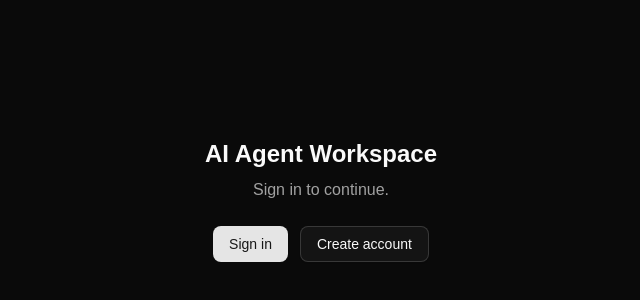
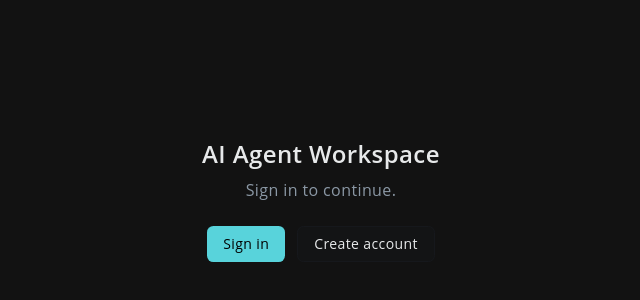
Before and after one commit to yudaprama/nikeweb, a React (Vite) app: page /settings/account in a window 1280 px wide. Shown: the part 200-500 px from the top of the page, without its empty margins (319-959 px from the left). Built offline with nearby package versions, Linux system fonts and the light colour scheme; no server answers.

Commit message:
feat: apply Celestial theme from tweakcn

```diff
--- a/src/index.css
+++ b/src/index.css
@@ -7,7 +7,7 @@
 
 @theme inline {
     --font-heading: var(--font-sans);
-    --font-sans: 'Geist Variable', sans-serif;
+    --font-sans: Open Sans, sans-serif;
     --color-sidebar-ring: var(--sidebar-ring);
     --color-sidebar-border: var(--sidebar-border);
     --color-sidebar-accent-foreground: var(--sidebar-accent-foreground);
@@ -46,75 +46,143 @@
     --radius-2xl: calc(var(--radius) * 1.8);
     --radius-3xl: calc(var(--radius) * 2.2);
     --radius-4xl: calc(var(--radius) * 2.6);
+    --font-mono: Menlo, monospace;
+    --font-serif: Georgia, serif;
+    --radius: 0.5rem;
+    --tracking-tighter: calc(var(--tracking-normal) - 0.05em);
+    --tracking-tight: calc(var(--tracking-normal) - 0.025em);
+    --tracking-wide: calc(var(--tracking-normal) + 0.025em);
+    --tracking-wider: calc(var(--tracking-normal) + 0.05em);
+    --tracking-widest: calc(var(--tracking-normal) + 0.1em);
+    --tracking-normal: var(--tracking-normal);
+    --shadow-2xl: var(--shadow-2xl);
+    --shadow-xl: var(--shadow-xl);
+    --shadow-lg: var(--shadow-lg);
+    --shadow-md: var(--shadow-md);
+    --shadow: var(--shadow);
+    --shadow-sm: var(--shadow-sm);
+    --shadow-xs: var(--shadow-xs);
+    --shadow-2xs: var(--shadow-2xs);
+    --spacing: var(--spacing);
+    --letter-spacing: var(--letter-spacing);
+    --shadow-offset-y: var(--shadow-offset-y);
+    --shadow-offset-x: var(--shadow-offset-x);
+    --shadow-spread: var(--shadow-spread);
+    --shadow-blur: var(--shadow-blur);
+    --shadow-opacity: var(--shadow-opacity);
+    --color-shadow-color: var(--shadow-color);
+    --color-destructive-foreground: var(--destructive-foreground);
 }
 
 :root {
-    --background: oklch(1 0 0);
-    --foreground: oklch(0.145 0 0);
-    --card: oklch(1 0 0);
-    --card-foreground: oklch(0.145 0 0);
-    --popover: oklch(1 0 0);
-    --popover-foreground: oklch(0.145 0 0);
-    --primary: oklch(0.205 0 0);
-    --primary-foreground: oklch(0.985 0 0);
-    --secondary: oklch(0.97 0 0);
-    --secondary-foreground: oklch(0.205 0 0);
-    --muted: oklch(0.97 0 0);
-    --muted-foreground: oklch(0.556 0 0);
-    --accent: oklch(0.97 0 0);
-    --accent-foreground: oklch(0.205 0 0);
-    --destructive: oklch(0.577 0.245 27.325);
-    --border: oklch(0.922 0 0);
-    --input: oklch(0.922 0 0);
-    --ring: oklch(0.708 0 0);
-    --chart-1: oklch(0.87 0 0);
-    --chart-2: oklch(0.556 0 0);
-    --chart-3: oklch(0.439 0 0);
-    --chart-4: oklch(0.371 0 0);
-    --chart-5: oklch(0.269 0 0);
-    --radius: 0.625rem;
-    --sidebar: oklch(0.985 0 0);
-    --sidebar-foreground: oklch(0.145 0 0);
-    --sidebar-primary: oklch(0.205 0 0);
-    --sidebar-primary-foreground: oklch(0.985 0 0);
-    --sidebar-accent: oklch(0.97 0 0);
-    --sidebar-accent-foreground: oklch(0.205 0 0);
-    --sidebar-border: oklch(0.922 0 0);
-    --sidebar-ring: oklch(0.708 0 0);
+    --background: oklch(1.0000 0 0);
+    --foreground: oklch(0 0 0);
+    --card: oklch(0.9784 0.0011 197.1387);
+    --card-foreground: oklch(0.2435 0 0);
+    --popover: oklch(1.0000 0 0);
+    --popover-foreground: oklch(0.3171 0 0);
+    --primary: oklch(0.8012 0.1089 201.1736);
+    --primary-foreground: oklch(0 0 0);
+    --secondary: oklch(0.2435 0 0);
+    --secondary-foreground: oklch(1.0000 0 0);
+    --muted: oklch(0.9683 0.0069 247.8956);
+    --muted-foreground: oklch(0.3171 0 0);
+    --accent: oklch(0.9392 0.0166 250.8453);
+    --accent-foreground: oklch(0.3171 0 0);
+    --destructive: oklch(0.6188 0.2376 25.7658);
+    --border: oklch(0.9317 0.0118 231.6594);
+    --input: oklch(0.9809 0.0025 228.7836);
+    --ring: oklch(0.8012 0.1089 201.1736);
+    --chart-1: oklch(0.8012 0.1089 201.1736);
+    --chart-2: oklch(0.6907 0.1554 160.3454);
+    --chart-3: oklch(0.8214 0.1600 82.5337);
+    --chart-4: oklch(0.7064 0.1822 151.7125);
+    --chart-5: oklch(0.5919 0.2186 10.5826);
+    --radius: 0.5rem;
+    --sidebar: oklch(0.9784 0.0011 197.1387);
+    --sidebar-foreground: oklch(0 0 0);
+    --sidebar-primary: oklch(0.8012 0.1089 201.1736);
+    --sidebar-primary-foreground: oklch(0 0 0);
+    --sidebar-accent: oklch(0.9057 0.0680 201.7766);
+    --sidebar-accent-foreground: oklch(0.3171 0 0);
+    --sidebar-border: oklch(0.9271 0.0101 238.5177);
+    --sidebar-ring: oklch(0.8012 0.1089 201.1736);
+    --destructive-foreground: oklch(1.0000 0 0);
+    --font-sans: Open Sans, sans-serif;
+    --font-serif: Georgia, serif;
+    --font-mono: Menlo, monospace;
+    --shadow-color: rgba(29,161,242, 0.15);
+    --shadow-opacity: 0;
+    --shadow-blur: 0px;
+    --shadow-spread: 0px;
+    --shadow-offset-x: 0px;
+    --shadow-offset-y: 2px;
+    --letter-spacing: 0.025em;
+    --spacing: 0.25rem;
+    --shadow-2xs: 0px 2px 0px 0px hsl(202.8169 89.1213% 53.1373% / 0.00);
+    --shadow-xs: 0px 2px 0px 0px hsl(202.8169 89.1213% 53.1373% / 0.00);
+    --shadow-sm: 0px 2px 0px 0px hsl(202.8169 89.1213% 53.1373% / 0.00), 0px 1px 2px -1px hsl(202.8169 89.1213% 53.1373% / 0.00);
+    --shadow: 0px 2px 0px 0px hsl(202.8169 89.1213% 53.1373% / 0.00), 0px 1px 2px -1px hsl(202.8169 89.1213% 53.1373% / 0.00);
+    --shadow-md: 0px 2px 0px 0px hsl(202.8169 89.1213% 53.1373% / 0.00), 0px 2px 4px -1px hsl(202.8169 89.1213% 53.1373% / 0.00);
+    --shadow-lg: 0px 2px 0px 0px hsl(202.8169 89.1213% 53.1373% / 0.00), 0px 4px 6px -1px hsl(202.8169 89.1213% 53.1373% / 0.00);
+    --shadow-xl: 0px 2px 0px 0px hsl(202.8169 89.1213% 53.1373% / 0.00), 0px 8px 10px -1px hsl(202.8169 89.1213% 53.1373% / 0.00);
+    --shadow-2xl: 0px 2px 0px 0px hsl(202.8169 89.1213% 53.1373% / 0.00);
+    --tracking-normal: 0.025em;
 }
 
 .dark {
-    --background: oklch(0.145 0 0);
-    --foreground: oklch(0.985 0 0);
-    --card: oklch(0.205 0 0);
-    --card-foreground: oklch(0.985 0 0);
-    --popover: oklch(0.205 0 0);
-    --popover-foreground: oklch(0.985 0 0);
-    --primary: oklch(0.922 0 0);
-    --primary-foreground: oklch(0.205 0 0);
-    --secondary: oklch(0.269 0 0);
-    --secondary-foreground: oklch(0.985 0 0);
-    --muted: oklch(0.269 0 0);
-    --muted-foreground: oklch(0.708 0 0);
-    --accent: oklch(0.269 0 0);
-    --accent-foreground: oklch(0.985 0 0);
-    --destructive: oklch(0.704 0.191 22.216);
-    --border: oklch(1 0 0 / 10%);
-    --input: oklch(1 0 0 / 15%);
-    --ring: oklch(0.556 0 0);
-    --chart-1: oklch(0.87 0 0);
-    --chart-2: oklch(0.556 0 0);
-    --chart-3: oklch(0.439 0 0);
-    --chart-4: oklch(0.371 0 0);
-    --chart-5: oklch(0.269 0 0);
-    --sidebar: oklch(0.205 0 0);
-    --sidebar-foreground: oklch(0.985 0 0);
-    --sidebar-primary: oklch(0.488 0.243 264.376);
-    --sidebar-primary-foreground: oklch(0.985 0 0);
-    --sidebar-accent: oklch(0.269 0 0);
-    --sidebar-accent-foreground: oklch(0.985 0 0);
-    --sidebar-border: oklch(1 0 0 / 10%);
-    --sidebar-ring: oklch(0.556 0 0);
+    --background: oklch(0.1822 0 0);
+    --foreground: oklch(0.9328 0.0025 228.7857);
+    --card: oklch(0.2097 0.0080 274.5332);
+    --card-foreground: oklch(0.9328 0.0025 228.7857);
+    --popover: oklch(0.1822 0 0);
+    --popover-foreground: oklch(0.9328 0.0025 228.7857);
+    --primary: oklch(0.8012 0.1089 201.1736);
+    --primary-foreground: oklch(0 0 0);
+    --secondary: oklch(0.9328 0.0025 228.7857);
+    --secondary-foreground: oklch(0.2435 0 0);
+    --muted: oklch(0.2280 0.0049 219.6859);
+    --muted-foreground: oklch(0.6736 0.0244 248.1893);
+    --accent: oklch(0.3152 0.0427 202.4332);
+    --accent-foreground: oklch(0.9328 0.0025 228.7857);
+    --destructive: oklch(0.6188 0.2376 25.7658);
+    --border: oklch(0.3184 0.0077 240.0771);
+    --input: oklch(0.2086 0.0085 264.3730);
+    --ring: oklch(0.8012 0.1089 201.1736);
+    --chart-1: oklch(0.8012 0.1089 201.1736);
+    --chart-2: oklch(0.6907 0.1554 160.3454);
+    --chart-3: oklch(0.8214 0.1600 82.5337);
+    --chart-4: oklch(0.7064 0.1822 151.7125);
+    --chart-5: oklch(0.5919 0.2186 10.5826);
+    --sidebar: oklch(0.2097 0.0080 274.5332);
+    --sidebar-foreground: oklch(0.9328 0.0025 228.7857);
+    --sidebar-primary: oklch(0.8012 0.1089 201.1736);
+    --sidebar-primary-foreground: oklch(0 0 0);
+    --sidebar-accent: oklch(0.3152 0.0427 202.4332);
+    --sidebar-accent-foreground: oklch(0.9328 0.0025 228.7857);
+    --sidebar-border: oklch(0.3184 0.0077 240.0771);
+    --sidebar-ring: oklch(0.8012 0.1089 201.1736);
+    --destructive-foreground: oklch(1.0000 0 0);
+    --radius: 0.5rem;
+    --font-sans: Open Sans, sans-serif;
+    --font-serif: Georgia, serif;
+    --font-mono: Menlo, monospace;
+    --shadow-color: rgba(0,0,0,0.5);
+    --shadow-opacity: 0;
+    --shadow-blur: 0px;
+    --shadow-spread: 0px;
+    --shadow-offset-x: 0px;
+    --shadow-offset-y: 4px;
+    --letter-spacing: 0.025em;
+    --spacing: 0.25rem;
+    --shadow-2xs: 0px 4px 0px 0px hsl(0 0% 0% / 0.00);
+    --shadow-xs: 0px 4px 0px 0px hsl(0 0% 0% / 0.00);
+    --shadow-sm: 0px 4px 0px 0px hsl(0 0% 0% / 0.00), 0px 1px 2px -1px hsl(0 0% 0% / 0.00);
+    --shadow: 0px 4px 0px 0px hsl(0 0% 0% / 0.00), 0px 1px 2px -1px hsl(0 0% 0% / 0.00);
+    --shadow-md: 0px 4px 0px 0px hsl(0 0% 0% / 0.00), 0px 2px 4px -1px hsl(0 0% 0% / 0.00);
+    --shadow-lg: 0px 4px 0px 0px hsl(0 0% 0% / 0.00), 0px 4px 6px -1px hsl(0 0% 0% / 0.00);
+    --shadow-xl: 0px 4px 0px 0px hsl(0 0% 0% / 0.00), 0px 8px 10px -1px hsl(0 0% 0% / 0.00);
+    --shadow-2xl: 0px 4px 0px 0px hsl(0 0% 0% / 0.00);
 }
 
 @layer base {
@@ -123,6 +191,7 @@
     }
   body {
     @apply bg-background text-foreground;
+    letter-spacing: var(--tracking-normal);
     }
   html {
     @apply font-sans;
```
